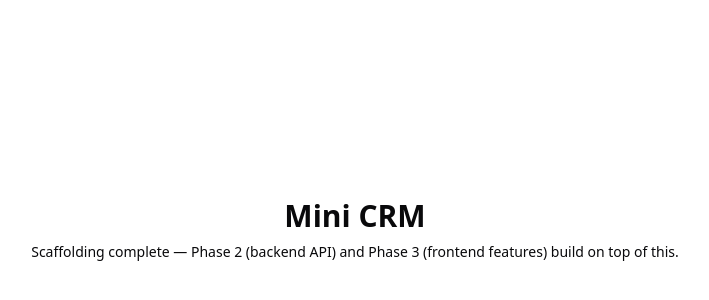
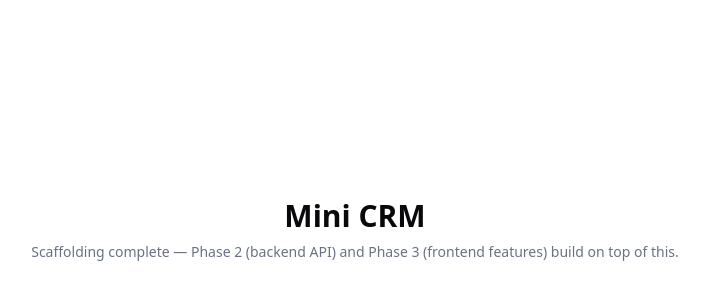
Before and after one commit to parmarashish/flowcrm, a Next.js app in the folder frontend/: page / in a window 1280 px wide. Shown: the part 170-470 px from the top of the page, without its empty margins (285-994 px from the left). Built offline with nearby package versions, Linux system fonts and the light colour scheme.

Commit message:
fix(frontend): use text-gray-500 instead of undefined text-muted-foreground utility

```diff
--- a/frontend/src/app/page.tsx
+++ b/frontend/src/app/page.tsx
@@ -2,7 +2,7 @@
   return (
     <main className="flex min-h-screen flex-col items-center justify-center gap-2">
       <h1 className="text-3xl font-bold">Mini CRM</h1>
-      <p className="text-sm text-muted-foreground">
+      <p className="text-sm text-gray-500">
         Scaffolding complete — Phase 2 (backend API) and Phase 3 (frontend
         features) build on top of this.
       </p>
```
